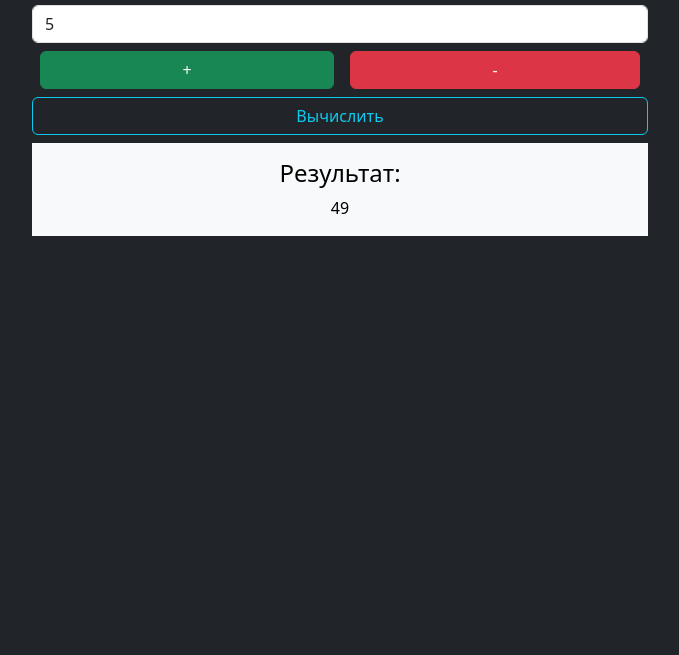
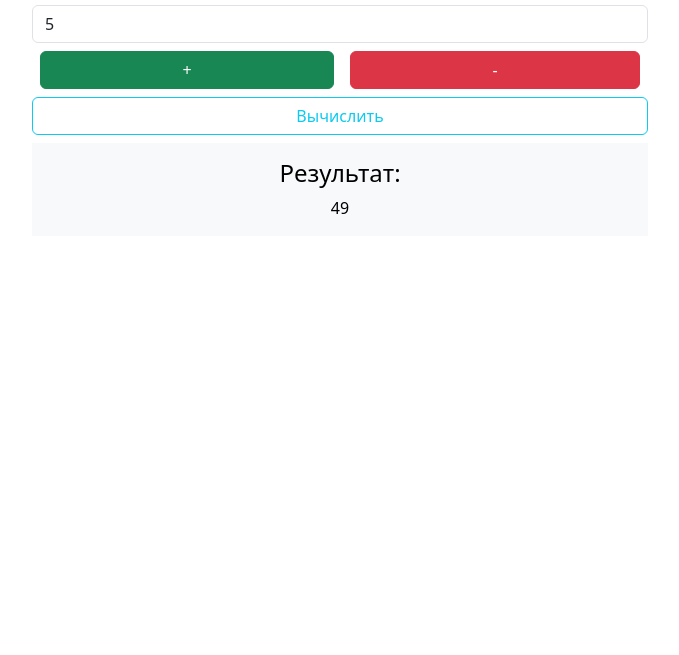
Before and after one commit to Max-IT04/simpleplusminuscalc, a plain HTML site: page index.html in a window 1280 px wide. Shown: the part 145-800 px from the top of the page, without its empty margins (300-979 px from the left). Drawn offline with nearby package versions, Linux system fonts and the light colour scheme.

Commit message:
Update index.html

```diff
--- a/index.html
+++ b/index.html
@@ -15,7 +15,7 @@
   <script src="app.js" defer></script>
 </head>
 
-<body class="bg-dark text-light">
+<body class="bg-green text-light">
   <div class="container w-50 pt-5">
     <h1>Калькулятор</h1>
     <input type="number" class="form-control mb-2" placeholder="Введите 1 число" id="input1" value="10" />
```
